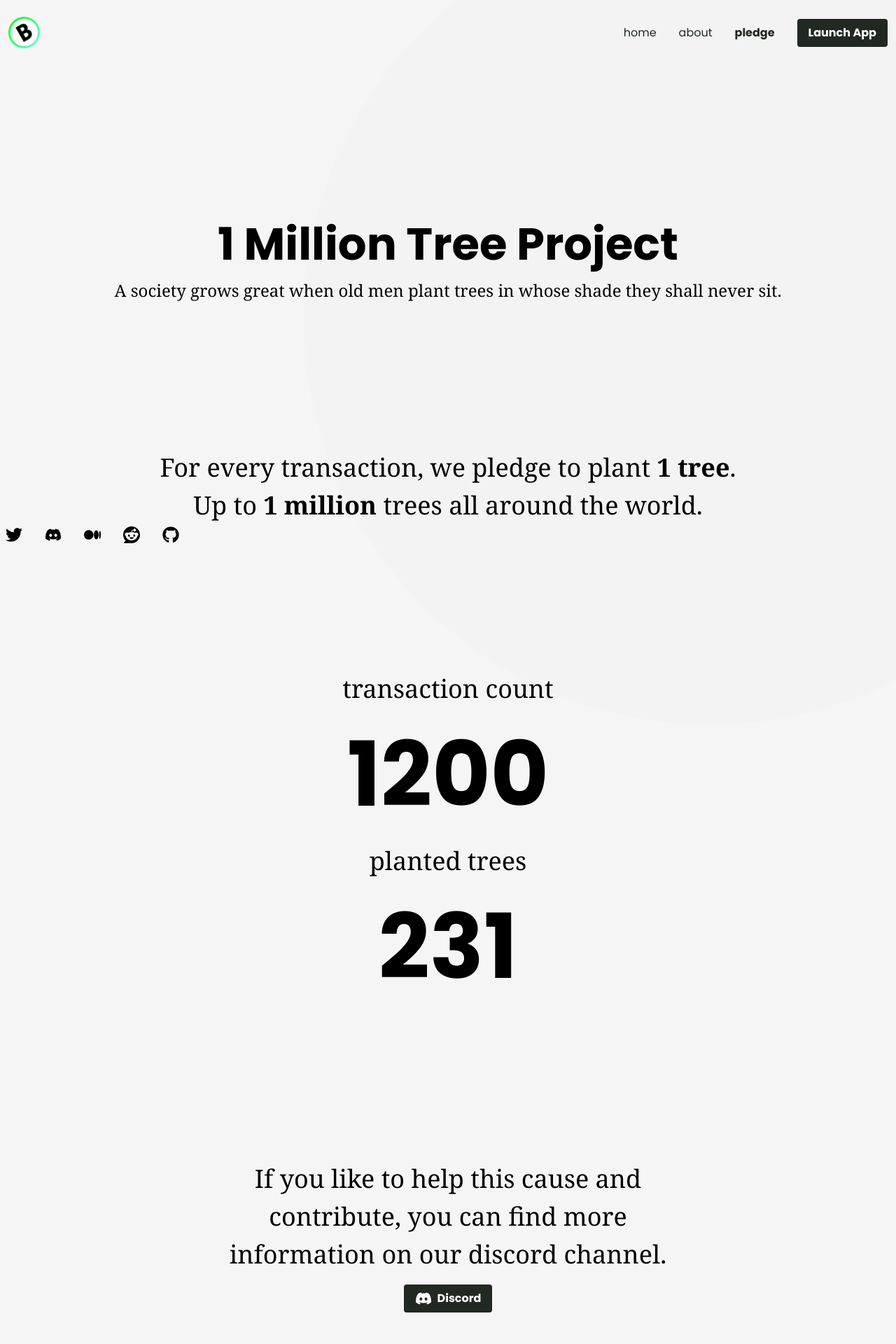
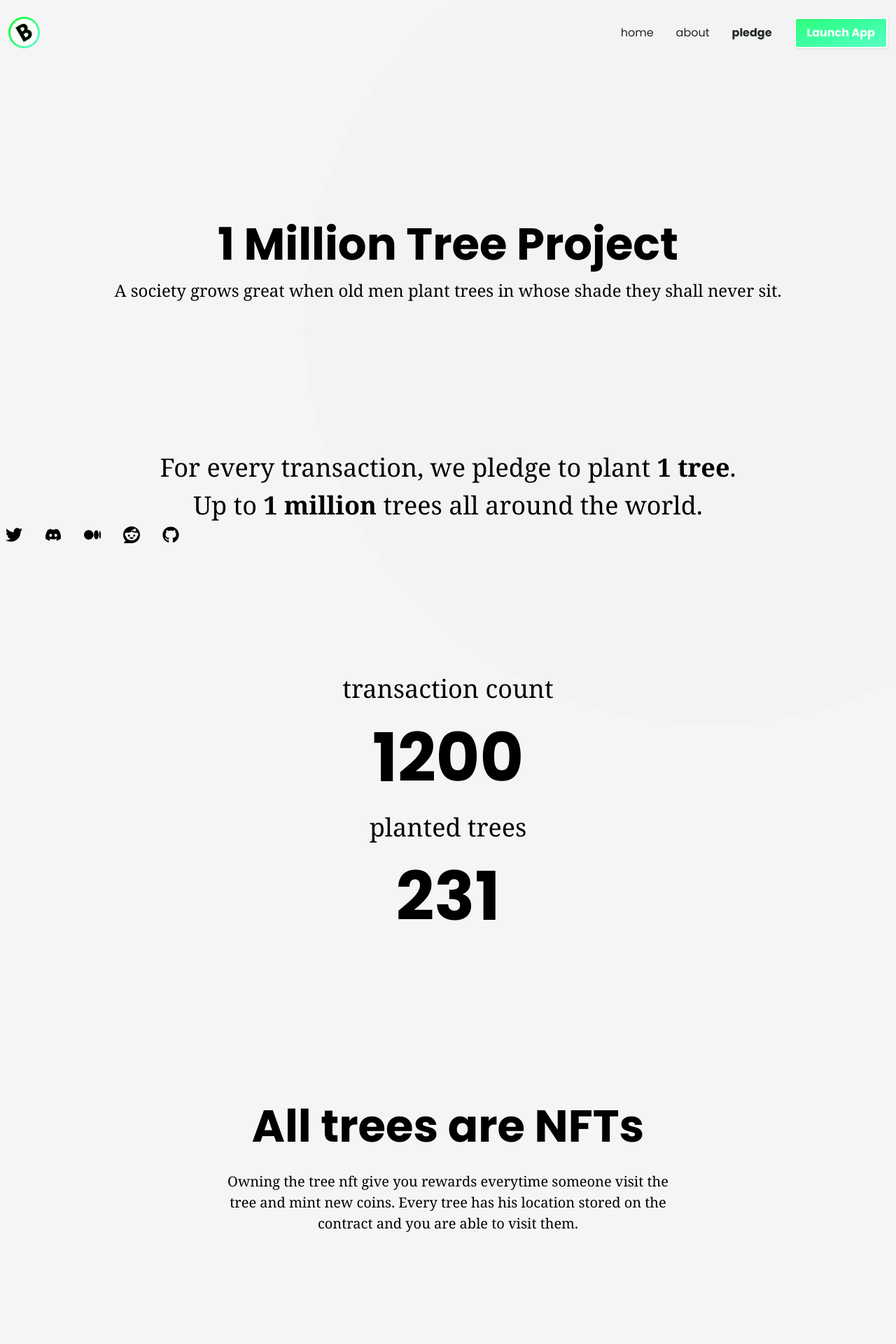
Before and after one commit to plan-b-dao/homepage, a Next.js app: page /pledge in a window 1280 px wide. Shown: the top 1920 px of the page at 70% size. Built offline with nearby package versions, Linux system fonts and the light colour scheme.

Commit message:
adding style and content

```diff
--- a/components/Layout.tsx
+++ b/components/Layout.tsx
@@ -30,7 +30,7 @@ export const Layout: React.FC<ILayoutProps> = ({children}) => {
                         <Navigation to="/pledge">pledge</Navigation>
                     </nav>
                     <div>
-                        <PrimaryButton link="https://app.planbdao.com">Launch App</PrimaryButton>
+                        <PrimaryButton type="gradient" link="https://app.planbdao.com">Launch App</PrimaryButton>
                     </div>
                 </div>
                 <div className='ml-auto sm:hidden'>
@@ -49,7 +49,7 @@ export const Layout: React.FC<ILayoutProps> = ({children}) => {
                                 <Navigation onClick={() => setMobileNav(false)} to="/pledge">pledge</Navigation>
                             </nav>
                             <div>
-                                <PrimaryButton link="https://app.planbdao.com">Launch App</PrimaryButton>
+                                <PrimaryButton type="gradient" link="https://app.planbdao.com">Launch App</PrimaryButton>
                             </div>
                             <div>
                                 <nav className='flex space-x-4'>
--- a/components/buttons/PrimaryButton.tsx
+++ b/components/buttons/PrimaryButton.tsx
@@ -20,7 +20,7 @@ export const PrimaryButton: React.FC<IPrimaryButtonProps> = (props) => {
             case "secondary":
                 return baseClasses + " bg-cultured hover:bg-cultured-light text-spring-green";
             case "gradient":
-                return baseClasses + " bg-gradient text-cultured-light";
+                return baseClasses + " bg-gradient text-cultured-light border-[2px] border-cultured-light shadow";
             default:
                 return baseClasses + " bg-dark-jungle hover:bg-dark-jungle-light text-cultured-light";
         }
--- a/components/primitives/Section.tsx
+++ b/components/primitives/Section.tsx
@@ -10,7 +10,7 @@ export const Section: React.FC<ISectionProps> =
         const { children, className } = props;
 
         return (
-            <div className={`items-center my-52 ${className}`}>
+            <div className={`items-center my-52 ${className ?? ""}`}>
                 {children}
             </div>
         );
--- a/pages/about.tsx
+++ b/pages/about.tsx
@@ -1,13 +1,20 @@
+import Head from "next/head";
 import { PrimaryButton } from "../components/buttons";
 import { Section } from "../components/primitives";
 
 const About = () => {
 
     return (
-        <main className="container sm:mx-auto">
+        <>
+            <Head>
+                <title>About | Plan B - Building better money for everyone, open and transparent.</title>
+                <meta name="description" content="Learn more about Plan B ecosystem and our philanthropy projects." />
+                <link rel="icon" href="/favicon.ico" />
+            </Head>
+            <main className="container sm:mx-auto">
             <Section>
                 <div className="w-full px-2 sm:w-1/2">
-                    <h2 className='font-bold text-h1'>We are united in code!</h2>
+                    <h2 className='font-bold text-[48px]'>We are united under code!</h2>
                     <p className='text-[24px] font-playfair-display'>
                         We don’t follow names, we don’t care for your status, we are independed thinkers, builder, traders, volunteers who are united under a code.
                     </p>
@@ -43,6 +50,8 @@ const About = () => {
                 </div>
             </Section>
         </main>
+        </>
+
     );
 }
 
--- a/pages/index.tsx
+++ b/pages/index.tsx
@@ -19,6 +19,14 @@ const Home: NextPage = () => {
             </p>
           </div>
         </Section>
+        <Section>
+          <div className='space-y-2 px-2 xl:w-1/2 ml-auto text-right'>
+            <h1 className='font-bold text-[46px] sm:text-h1'>As a founder</h1>
+            <p className='text-[24px] font-playfair-display text-right'>
+              you are getting the first updates, drops, early beta access and be a part of a new money revolution. You will get the first access to our Tree NFTs, Plan B DAO (ERC-20 Token), and our own cryptocurrency with a brand-new tokenomics.
+            </p>
+          </div>
+        </Section>
       </main>
     </>
   )
--- a/pages/pledge.tsx
+++ b/pages/pledge.tsx
@@ -1,10 +1,17 @@
 import { faDiscord } from "@fortawesome/free-brands-svg-icons";
+import Head from "next/head";
 import { PrimaryButton } from "../components/buttons";
 import { Section } from "../components/primitives";
 
 const Pledge = () => {
 
     return (
+        <>
+            <Head>
+                <title>Pledge | Plan B - Learn about our 1 million tree pledge.</title>
+                <meta name="description" content="1 million tree pledge to build all around the world and to create crypto tech spaces." />
+                <link rel="icon" href="/favicon.ico" />
+            </Head>
             <main className="container mx-auto">
                 <Section>
                     <div className="text-center">
@@ -23,11 +30,19 @@ const Pledge = () => {
                 <Section>
                     <div className="space-y-4 text-center">
                         <h6 className="font-playfair-display text-[36px]">transaction count</h6>
-                    <span className="text-[128px] font-bold">1200</span>
+                        <span className="text-[96px] font-bold">1200</span>
                     </div>
                     <div className="space-y-4 text-center">
                         <h6 className="font-playfair-display text-[36px]">planted trees</h6>
-                    <span className="text-[128px] font-bold">231</span>
+                        <span className="text-[96px] font-bold">231</span>
+                    </div>
+                </Section>
+                <Section>
+                    <div className="space-y-4 text-center mx-2">
+                        <h6 className="text-[64px] font-bold">All trees are NFTs</h6>
+                        <p className="text-[20px] font-playfair-display sm:w-2/4 mx-auto">
+                            Owning the tree nft give you rewards everytime someone visit the tree and mint new coins. Every tree has his location stored on the contract and you are able to visit them.
+                        </p>
                     </div>
                 </Section>
                 <Section>
@@ -42,6 +57,8 @@ const Pledge = () => {
                     </div>
                 </Section>
             </main>
+        </>
+
     );
 }
 
```
Also changed, not shown: public/assets/images/philanthropy-bg.png. Lines whose indentation alone changed are shown as unchanged.
